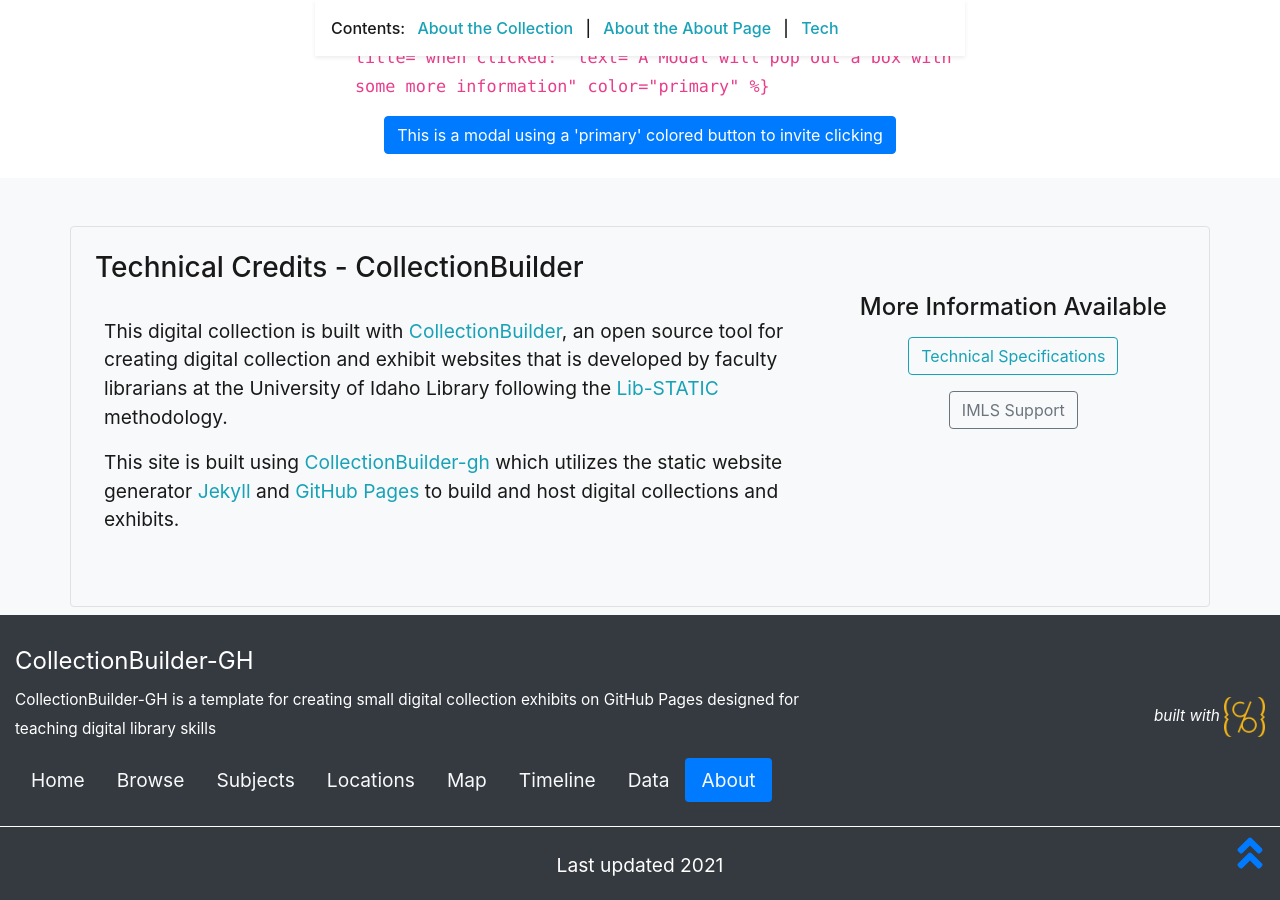
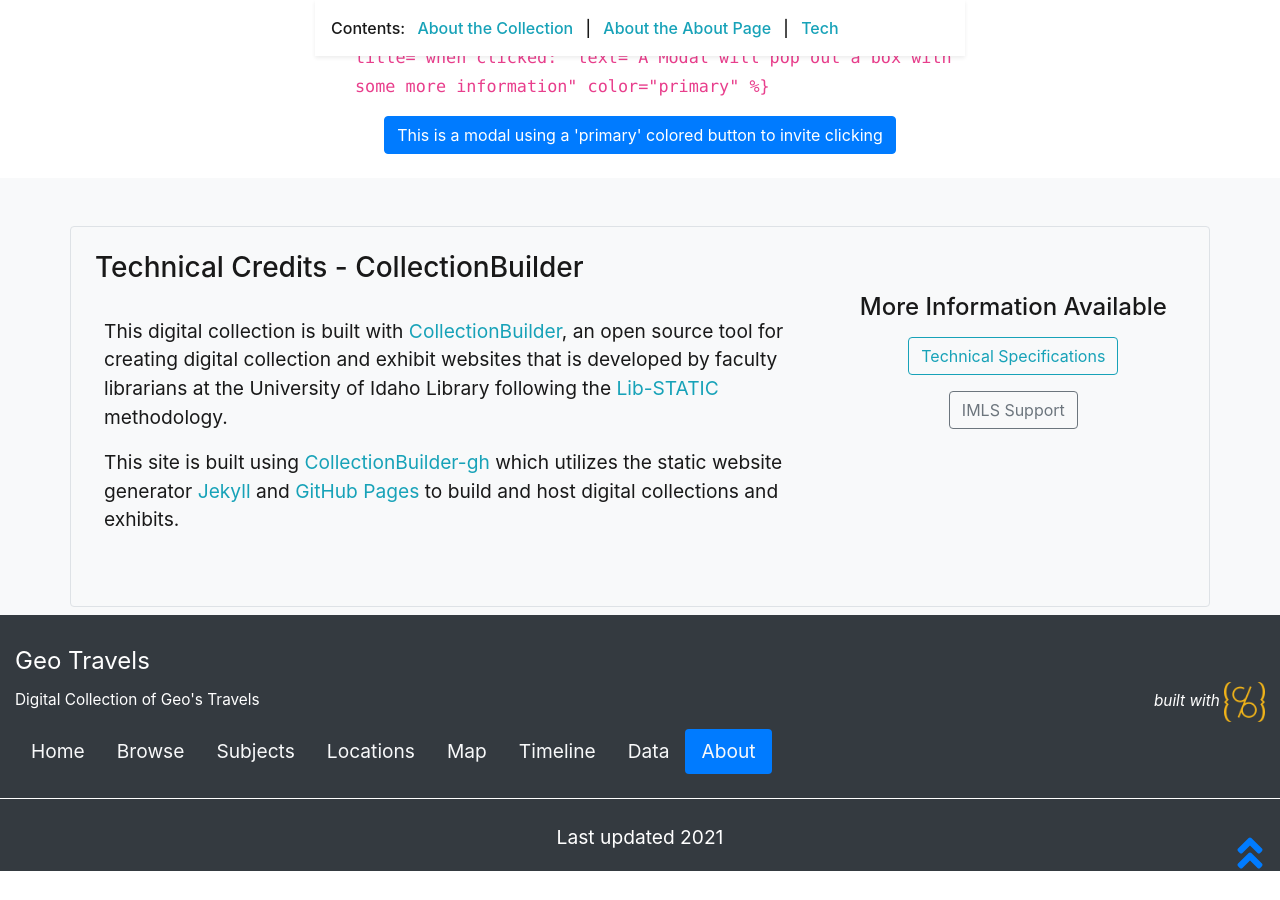
Before and after one commit to geoearl/mydigitallib, a Jekyll site: the page built from pages/about.md, in a window 1280 px wide and 900 px high, scrolled down 5146 px. Built offline with Jekyll 4.4.1, drawn with Linux system fonts in a browser that asks for light colours; after the commit the page ends 6017 px from its top, so only the background shows below that; some of the changed text lies outside the part shown.

Commit message:
Updated Site Settings
Changed title, tagline, description, author

```diff
--- a/_config.yml
+++ b/_config.yml
@@ -20,14 +20,14 @@
 # SITE SETTINGS
 #
 # title of site appears in banner
-title: CollectionBuilder-GH
+title: Geo Travels
 # tagline, a short phrase that will appear throughout the site in the top banner
-tagline: a template for creating simple digital exhibits
+tagline: live.laugh.love
 # description appears in meta tags and other locations
 # this description might appear in search result lists, keep around 160 characters max
-description: "CollectionBuilder-GH is a template for creating small digital collection exhibits on GitHub Pages designed for teaching digital library skills"
+description: "Digital Collection of Geo's Travels"
 # creator of the digital collection, to appear in meta tags; we typically use our GitHub usernames but feel free to just use your name
-author: CollectionBuilder
+author: Geo
 
 ##########
 # COLLECTION SETTINGS
```
